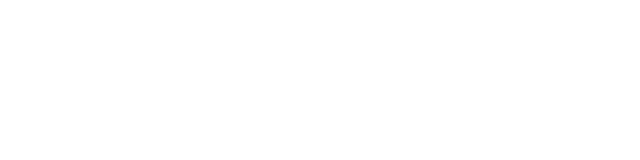
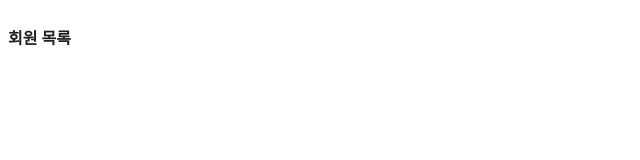
Before and after one commit to hee-suh/business-canvas-assignment, a React (Vite) app: page / in a window 1280 px wide. Shown: the top 160 px of the page, without its empty margins (0-640 px from the left). Built offline with nearby package versions, Linux system fonts and the light colour scheme.

Commit message:
feat: add antd and custom theme

```diff
--- a/package.json
+++ b/package.json
@@ -10,6 +10,7 @@
     "preview": "vite preview"
   },
   "dependencies": {
+    "antd": "^5.22.3",
     "react": "^18.3.1",
     "react-dom": "^18.3.1"
   },
--- a/src/App.tsx
+++ b/src/App.tsx
@@ -1,5 +1,12 @@
+import { Typography } from 'antd';
+import AntdConfigProvider from '@/providers/AntdConfigProvider';
+
 function App() {
-  return <></>;
+  return (
+    <AntdConfigProvider>
+      <Typography.Title level={5}>회원 목록</Typography.Title>
+    </AntdConfigProvider>
+  );
 }
 
 export default App;
--- /dev/null
+++ b/src/providers/AntdConfigProvider.tsx
@@ -0,0 +1,55 @@
+import { ConfigProvider } from 'antd';
+import { ReactNode } from 'react';
+
+interface AntdConfigProviderProps {
+  children: ReactNode;
+}
+
+export default function AntdConfigProvider({ children }: AntdConfigProviderProps) {
+  return (
+    <ConfigProvider
+      theme={{
+        token: {
+          fontFamily: 'Pretendard',
+          lineHeight: 1.57,
+          lineHeightHeading5: 1.5,
+          colorText: '#000000E0',
+          colorTextDisabled: '#00000040',
+          colorTextPlaceholder: '#00000040',
+          colorTextTertiary: '#00000073',
+          colorPrimary: '#4A7CFE',
+          colorPrimaryHover: '#739FFF',
+          colorPrimaryActive: '#345DD9',
+          colorError: '#FF4D4F',
+          colorBorder: '#E3E3E3',
+          colorBgContainer: '#FFFFFF',
+          colorBgContainerDisabled: '#0000000A',
+          colorBgTextHover: '#0000000F',
+          colorBgMask: '#00000073',
+        },
+        components: {
+          Typography: {
+            titleMarginTop: 0,
+            titleMarginBottom: 0,
+          },
+          Button: {
+            borderRadius: 8,
+          },
+          Input: {
+            borderRadius: 8,
+          },
+          Select: {
+            borderRadius: 8,
+            controlItemBgActive: '#F0F7FF',
+            controlItemBgHover: '#0000000A',
+          },
+          Checkbox: {
+            borderRadius: 6,
+          },
+        },
+      }}
+    >
+      {children}
+    </ConfigProvider>
+  );
+}
```
Also changed, not shown: src/assets/PretendardVariable.woff2 (added), 1 other file (tests, documents, lock files or other folders).
